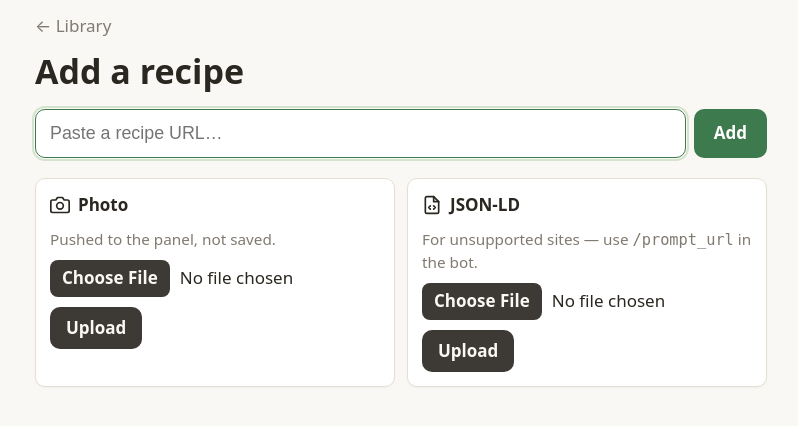
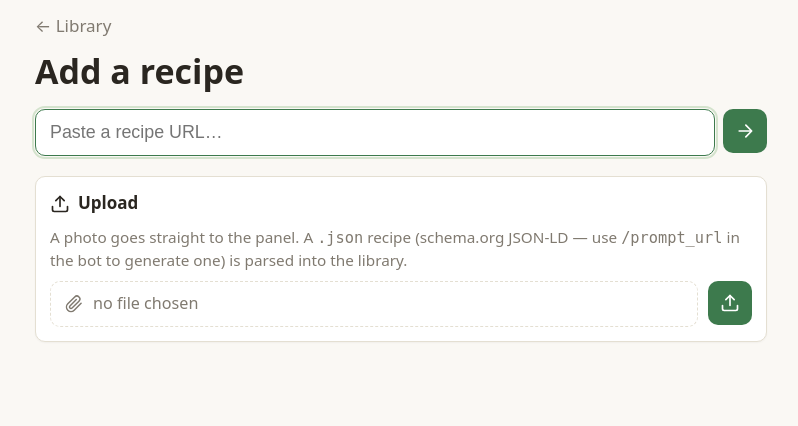
Before and after one commit to sploutchy/ePepper, a FastAPI app: page /app/add in a window 1280 px wide; the page is wider, and only the part inside the window is pictured. Shown: the part 57-483 px from the top of that part, without its empty margins (239-1037 px from the left). Run offline with FastAPI, Linux system fonts and the light colour scheme; data that the repository does not hold is empty; parts of the project's set-up code (start-up, migrations or seed data) failed here and were passed over; some libraries are stand-ins or nearby versions.

Commit message:
feat(web): merge add-page upload tiles, icon-only submit buttons
The Photo and JSON-LD tiles were doing the same shape of work (file
upload) just with different content types and copy. Collapse them into
one tile with a single file input that accepts both image/* and .json;
the server dispatches on content type / extension to either the photo
or the JSON-LD handler.

Three text labels become icons in the header's lucide-style language:
- "Add" → arrow-right (URL submit)
- "Upload" → upload-arrow (file submit)
- "Browse" → paperclip (file picker trigger)

The browser's UA "Browse" / "Choose file" label is replaced by hiding
the native input and wrapping it in a labelled paperclip + filename
that updates client-side on change (CSS pseudo can style that button
but can't change its text). The submit buttons share a new .icon-only
helper that gives them a square 44×44 shape so they read as icons
instead of stretched text buttons.

Drops the now-unused /app/add/photo and /app/add/jsonld routes.

https://claude.ai/code/session_01NbSLXadoqUchuksnDxU8pF

```diff
--- a/server/api/web.py
+++ b/server/api/web.py
@@ -279,18 +279,35 @@ async def add_url(request: Request, url: str = Form(...)):
     return _hx_redirect(f"/app/recipes/{recipe_id}")
 
 
-@router.post("/add/photo", response_class=HTMLResponse)
-async def add_photo(request: Request, photo: UploadFile = File(...)):
-    """Photo upload — mirrors the bot's on_photo flow.
+@router.post("/add/file", response_class=HTMLResponse)
+async def add_file(request: Request, file: UploadFile = File(...)):
+    """Single upload endpoint — dispatches by content type / extension.
 
-    Photos are ephemeral display content: process_photo resizes + dithers,
-    set_image replaces the panel, and we redirect to /app/status so the
-    user can verify the result against the live preview.
+    Images go through process_photo (resize + dither → panel-only, not
+    saved). JSON files go through parse_recipe_jsonld (upserted into the
+    library, same dedup-by-URL behaviour as the URL ingest path).
     """
     _require_auth(request)
-    if not (photo.content_type or "").startswith("image/"):
-        return _add_error(request, "Please pick an image file.")
-    raw = await photo.read()
+    ct = (file.content_type or "").lower()
+    name = (file.filename or "").lower()
+    is_image = ct.startswith("image/") or name.endswith(
+        (".jpg", ".jpeg", ".png", ".webp", ".heic", ".heif", ".bmp", ".gif")
+    )
+    is_json = ct in ("application/json", "application/ld+json") or name.endswith(".json")
+
+    if is_image:
+        return await _add_photo_bytes(request, file)
+    if is_json:
+        return await _add_jsonld_bytes(request, file)
+    return _add_error(
+        request,
+        "Unsupported file. Pick an image (photo for the panel) or a "
+        "<code>.json</code> file (schema.org Recipe JSON-LD).",
+    )
+
+
+async def _add_photo_bytes(request: Request, file: UploadFile) -> HTMLResponse:
+    raw = await file.read()
     if len(raw) > _PHOTO_MAX_BYTES:
         return _add_error(
             request,
@@ -311,15 +328,7 @@ async def add_photo(request: Request, photo: UploadFile = File(...)):
     return _hx_redirect("/app/status?pushed=photo")
 
 
-@router.post("/add/jsonld", response_class=HTMLResponse)
-async def add_jsonld(request: Request, file: UploadFile = File(...)):
-    """JSON-LD upload — mirrors the bot's on_document flow.
-
-    Same dedup-by-URL behavior as add_url: a re-upload of the same recipe
-    collides on synthetic_url() (for files without their own `url`) or on
-    the source URL otherwise.
-    """
-    _require_auth(request)
+async def _add_jsonld_bytes(request: Request, file: UploadFile) -> HTMLResponse:
     raw = await file.read()
     if len(raw) > _JSON_MAX_BYTES:
         return _add_error(
--- a/server/web/static/app.css
+++ b/server/web/static/app.css
@@ -462,8 +462,66 @@ button.link.danger:hover { color: var(--danger); filter: brightness(1.15); }
   outline-offset: 1px;
   border-color: var(--primary);
 }
-.add-row button { padding: 12px 20px; }
 .add-row.htmx-request button { opacity: 0.55; cursor: progress; }
+
+/* Submit button with only an icon — square-ish so it pairs visually with
+   the tall URL input / file row instead of growing on default padding. */
+.icon-only {
+  padding: 0;
+  width: 44px;
+  height: 44px;
+  justify-content: center;
+  flex-shrink: 0;
+}
+
+/* File picker — the native <input type=file> ::file-selector-button label
+   ("Browse" / "Choose file") is UA-controlled and untranslatable from CSS.
+   So hide the input and present our own paperclip-icon label + filename. */
+.file-row {
+  display: flex;
+  gap: 10px;
+  align-items: stretch;
+  flex-wrap: wrap;
+}
+.file-input {
+  flex: 1;
+  min-width: 0;
+  display: inline-flex;
+  align-items: center;
+  gap: 10px;
+  padding: 10px 14px;
+  border: 1px dashed var(--border);
+  border-radius: var(--radius);
+  cursor: pointer;
+  color: var(--muted);
+  background: var(--card-bg);
+  transition: border-color 0.12s ease, color 0.12s ease;
+}
+.file-input:hover,
+.file-input:focus-within {
+  border-color: var(--primary);
+  border-style: solid;
+  color: var(--fg);
+}
+.file-input input[type=file] {
+  /* Visually hidden but keyboard-focusable. */
+  position: absolute;
+  width: 1px;
+  height: 1px;
+  padding: 0;
+  margin: -1px;
+  overflow: hidden;
+  clip: rect(0 0 0 0);
+  white-space: nowrap;
+  border: 0;
+}
+.file-input-name {
+  overflow: hidden;
+  text-overflow: ellipsis;
+  white-space: nowrap;
+  flex: 1;
+  font-size: 0.95em;
+}
 
 .add-grid {
   display: grid;
@@ -513,7 +571,6 @@ input[type=file]::file-selector-button {
   margin-right: 10px;
   cursor: pointer;
 }
-.add-tile button { align-self: flex-start; }
 .add-tile.htmx-request { opacity: 0.6; }
 
 .add-error {
--- a/server/web/templates/_icons.html
+++ b/server/web/templates/_icons.html
@@ -29,5 +29,11 @@
 <svg {{ attrs|safe }}><path d="M14 14.76V3.5a2.5 2.5 0 0 0-5 0v11.26a4.5 4.5 0 1 0 5 0z"/></svg>
 {%- elif name == "droplet" -%}
 <svg {{ attrs|safe }}><path d="M12 2.69l5.66 5.66a8 8 0 1 1-11.31 0z"/></svg>
+{%- elif name == "arrow-right" -%}
+<svg {{ attrs|safe }}><path d="M5 12h14M13 5l7 7-7 7"/></svg>
+{%- elif name == "upload" -%}
+<svg {{ attrs|safe }}><path d="M21 15v4a2 2 0 0 1-2 2H5a2 2 0 0 1-2-2v-4"/><polyline points="17 8 12 3 7 8"/><line x1="12" y1="3" x2="12" y2="15"/></svg>
+{%- elif name == "paperclip" -%}
+<svg {{ attrs|safe }}><path d="M21.44 11.05l-9.19 9.19a6 6 0 0 1-8.49-8.49l9.19-9.19a4 4 0 0 1 5.66 5.66l-9.2 9.19a2 2 0 0 1-2.83-2.83l8.49-8.48"/></svg>
 {%- endif -%}
 {%- endmacro %}
--- a/server/web/templates/add.html
+++ b/server/web/templates/add.html
@@ -18,34 +18,52 @@
          placeholder="Paste a recipe URL…"
          autocomplete="off"
          autofocus>
-  <button type="submit" class="primary">Add</button>
+  <button type="submit" class="primary icon-only" title="Fetch &amp; push" aria-label="Fetch and push">
+    {{ icon("arrow-right", 20) }}
+  </button>
 </form>
 
-<div class="add-grid">
+{# One file tile covering both photo (resized + dithered, panel-only) and
+   JSON-LD (parsed into the library). The server dispatches on content
+   type, so the user picks a file without having to choose the route. #}
 <form class="add-tile"
-        hx-post="/app/add/photo"
+      hx-post="/app/add/file"
       hx-target="#add-result"
       hx-swap="innerHTML"
       hx-encoding="multipart/form-data"
       hx-disabled-elt="find button"
       hx-indicator="this">
-    <h2>{{ icon("camera", 20) }} Photo</h2>
-    <p class="muted">Pushed to the panel, not saved.</p>
-    <input type="file" name="photo" accept="image/*" required>
-    <button type="submit">Upload</button>
+  <h2>{{ icon("upload", 20) }} Upload</h2>
+  <p class="muted">
+    A photo goes straight to the panel. A
+    <code>.json</code> recipe (schema.org JSON-LD &mdash; use
+    <code>/prompt_url</code> in the bot to generate one) is parsed into
+    the library.
+  </p>
+
+  <div class="file-row">
+    <label class="file-input" title="Choose file">
+      <input type="file" name="file"
+             accept="image/*,.json,application/json"
+             required>
+      {{ icon("paperclip", 18) }}
+      <span class="file-input-name muted" data-empty="no file chosen">no file chosen</span>
+    </label>
+    <button type="submit" class="primary icon-only" title="Upload" aria-label="Upload">
+      {{ icon("upload", 20) }}
+    </button>
+  </div>
 </form>
 
-  <form class="add-tile"
-        hx-post="/app/add/jsonld"
-        hx-target="#add-result"
-        hx-swap="innerHTML"
-        hx-encoding="multipart/form-data"
-        hx-disabled-elt="find button"
-        hx-indicator="this">
-    <h2>{{ icon("file-code", 20) }} JSON-LD</h2>
-    <p class="muted">For unsupported sites — use <code>/prompt_url</code> in the bot.</p>
-    <input type="file" name="file" accept=".json,application/json" required>
-    <button type="submit">Upload</button>
-  </form>
-</div>
+<script>
+  // Reflect the picked filename in the label so the user can confirm what
+  // they're about to upload. Delegated so it survives HTMX swaps.
+  document.addEventListener('change', function(e) {
+    var input = e.target;
+    if (!input.matches('.file-input input[type=file]')) return;
+    var label = input.closest('.file-input').querySelector('.file-input-name');
+    label.textContent = (input.files[0] && input.files[0].name) || label.dataset.empty;
+    label.classList.toggle('muted', !input.files[0]);
+  });
+</script>
 {% endblock %}
```
Lines whose indentation alone changed are shown as unchanged.
